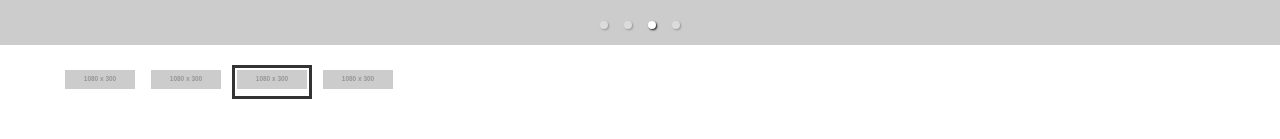
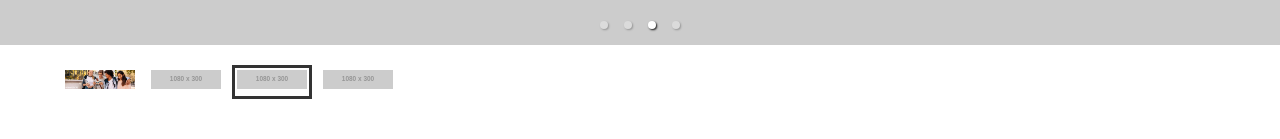
Before and after one commit to iamdempa/AF-3rdY2ndSem-SE3040-2019, a React (Vite) app: page / in a window 1280 px wide. Shown: the part 367-506 px from the top of the page. Built offline with nearby package versions, Linux system fonts and the light colour scheme.

Commit message:
add photos to carousel

```diff
--- a/server.js
+++ b/server.js
@@ -10,7 +10,7 @@ server.use(cors());
 server.use(bodyParser.urlencoded({extended: false}));
 server.use(bodyParser.json());
 server.use(bundler.middleware());
-server.use(express.static('./dist'));
+// server.use(express.static('./src'));
 
 server.get('/', function (req, res) {
     res.sendFile('./dist/index.html');
--- a/src/components/index-carousel.jsx
+++ b/src/components/index-carousel.jsx
@@ -19,7 +19,7 @@ export default class CarouselComponent extends Component {
         onThumbClick={this._onClickThumb}
       >
         <div>
-          <img src="http://placehold.it/1080x300?" />
+          <img src="../../src/images/sample1.jpg" />
           <p className="legend">Welcome to W.W Coders</p>
         </div>
         <div>
```
Also changed, not shown: src/images/sample1.jpg (added), 2 other files (tests, documents, lock files or other folders).
